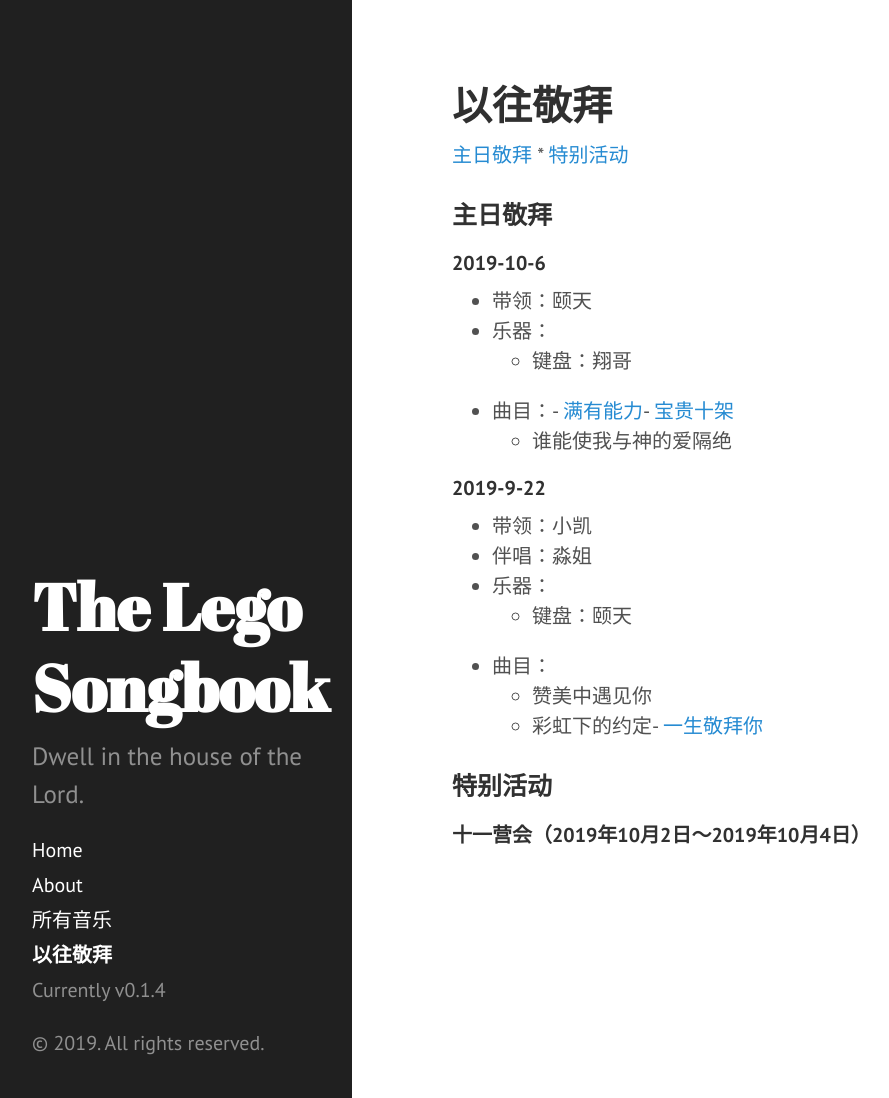
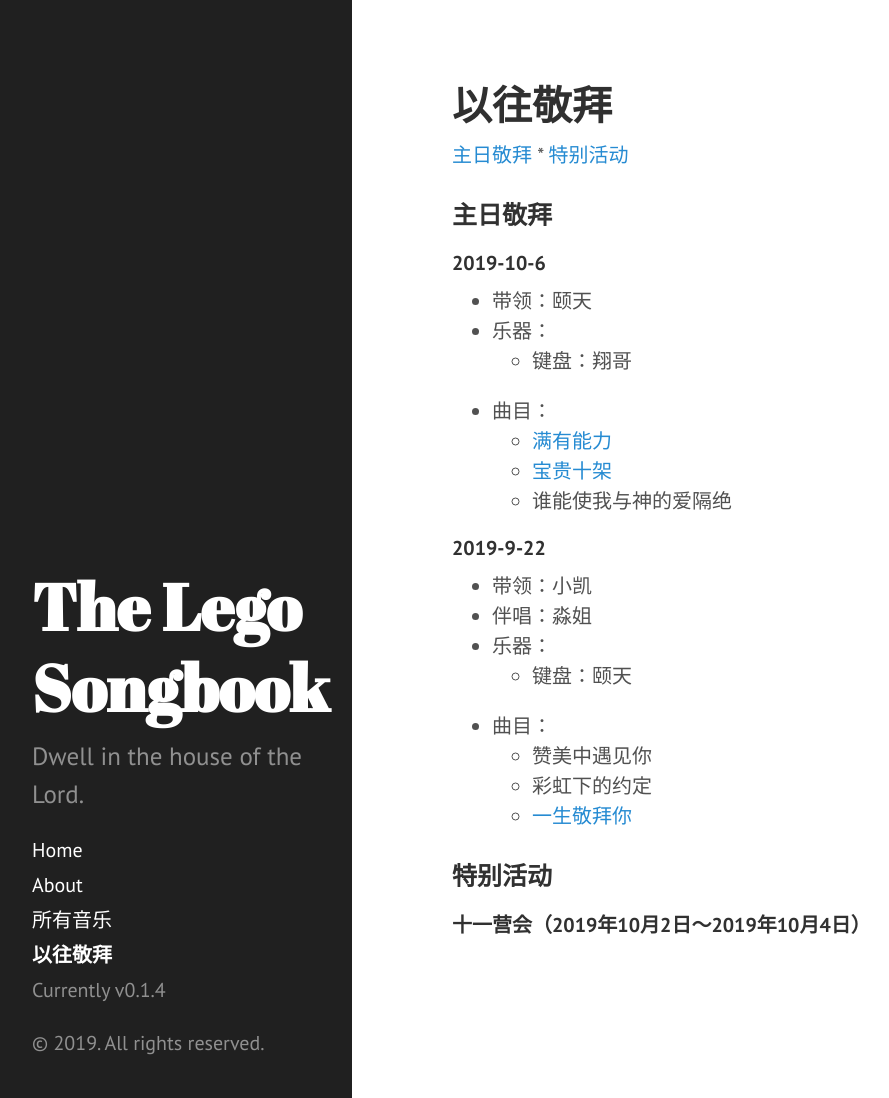
Before and after one commit to Lego-Songbook/lego-songbook-archived, a Jekyll site: the page built from docs/past-services.md, in a window 1280 px wide and 1098 px high. Shown: the whole window, without its empty margins (8-897 px from the left). Built offline with Jekyll 4.4.1, drawn with Linux system fonts in a browser that asks for light colours.

Commit message:
Fix newline

```diff
--- a/docs/past-services.md
+++ b/docs/past-services.md
@@ -26,10 +26,10 @@ permalink: /past-services/
 + 曲目：
 {%- for song in service.songs -%}
 {%- assign this_song = site.data.songs | where: "name", song -%}
-{%- if this_song.first.sheet_type %}
+{%- if this_song.first.sheet_type -%}
     {%- capture sheet_link -%}
         http://pz2c5nkyy.bkt.clouddn.com/{{ song.key | url_encode}}-{{ song.name | url_encode | replace: "+", "%20" }}-{{ song.sheet_type | url_encode }}.jpg
-    {%- endcapture -%}
+    {%- endcapture %}
     - [{{ song }}]({{ sheet_link }})
 {%- else %}
     - {{ song }}
```
